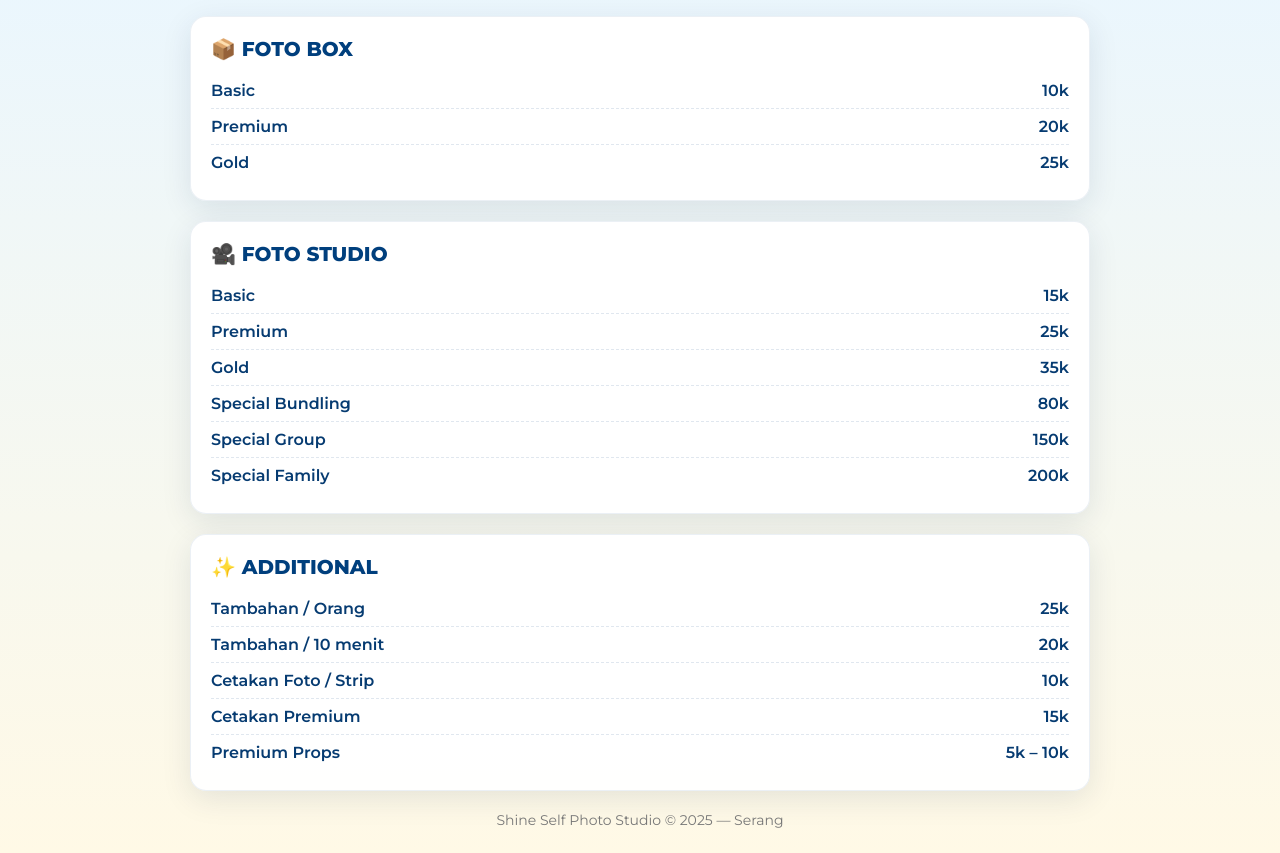
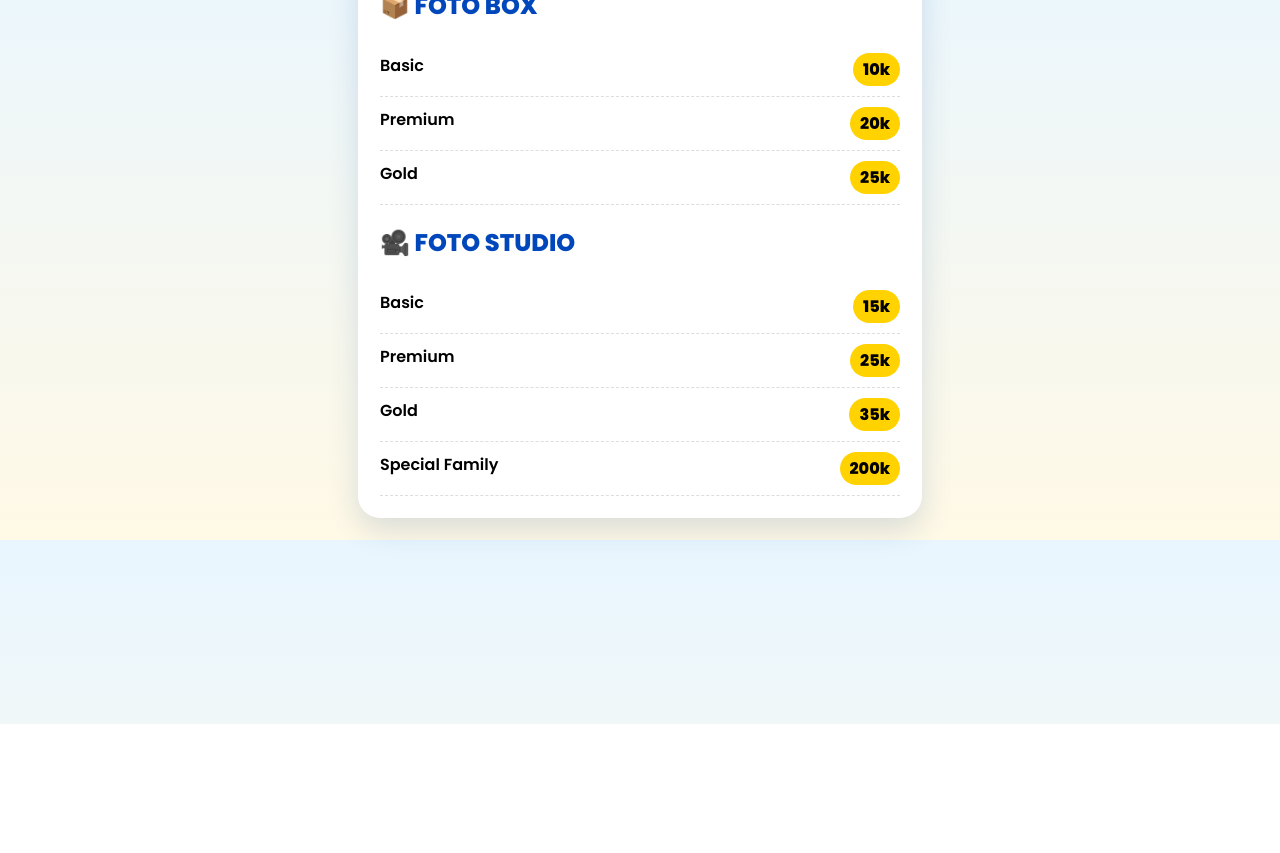
Before and after one commit to shinestudiosrg-lgtm/Shine-Studio, a plain HTML site: page pricelist.html in a window 1280 px wide. Shown: the part 76-929 px from the top of the page. After the commit the page ends 800 px from the top, so only its background shows below. Drawn offline with Linux system fonts and the light colour scheme.

Commit message:
Refactor HTML structure and styles for price list

```diff
--- a/pricelist.html
+++ b/pricelist.html
@@ -1,143 +1,54 @@
 <!DOCTYPE html>
 <html lang="id">
 <head>
-<meta charset="utf-8">
-<meta name="viewport" content="width=device-width, initial-scale=1">
-<title>Price List — Shine Self Photo Studio</title>
-
-<link href="https://fonts.googleapis.com/css2?family=Montserrat:wght@400;600;700;800&display=swap" rel="stylesheet">
+<meta charset="UTF-8">
+<meta name="viewport" content="width=device-width,initial-scale=1">
+<title>Price List — Shine Studio</title>
+<link href="https://fonts.googleapis.com/css2?family=Poppins:wght@600;800&display=swap" rel="stylesheet">
 
 <style>
-:root{
-  --blue-900:#003f7d;
-  --blue-700:#0056a6;
-  --yellow:#ffd000;
-  --card-bg:rgba(255,255,255,0.96);
-  --accent:#063b71;
-}
-
 body{
   margin:0;
-  padding:24px;
-  font-family:'Montserrat',system-ui;
-  background:linear-gradient(180deg,#e9f6ff 0%,#fff9e6 100%);
-  color:var(--accent);
+  font-family:Poppins,sans-serif;
+  background:linear-gradient(180deg,#e9f6ff,#fff9e6);
+  padding:22px;
 }
-
-/* Header */
-header{
-  max-width:900px;
-  margin:0 auto 20px;
-  display:flex;
-  align-items:center;
-  gap:16px;
+.card{
+  max-width:520px;
+  margin:auto;
+  background:white;
+  border-radius:22px;
+  padding:22px;
+  box-shadow:0 12px 30px rgba(0,63,125,.15);
 }
-.brand{
-  background:linear-gradient(90deg,#003f7d,#0056a6);
-  color:white;
-  padding:12px 18px;
-  border-radius:12px;
-  font-weight:800;
-  font-size:20px;
-}
-.subtitle{
-  font-size:18px;
-  font-weight:700;
-  color:var(--blue-700);
-}
-
-/* Container */
-.container{
-  max-width:900px;
-  margin:0 auto;
-}
-
-/* Card */
-.card{
-  background:var(--card-bg);
-  border-radius:16px;
-  padding:20px;
-  box-shadow:0 8px 30px rgba(7,41,82,0.1);
-  border:1px solid rgba(0,63,125,0.08);
-  margin-bottom:20px;
-}
-
-/* Title */
-.section-title{
-  font-size:20px;
-  font-weight:800;
-  color:var(--blue-900);
-  margin-bottom:12px;
-}
-
-/* List */
-.price-row{
+h2{color:#0047BB}
+.row{
   display:flex;
   justify-content:space-between;
-  padding:8px 0;
-  font-size:16px;
-  font-weight:600;
-  border-bottom:1px dashed rgba(0,63,125,0.12);
+  padding:10px 0;
+  border-bottom:1px dashed #ddd;
 }
-.price-row:last-child{
-  border-bottom:none;
-}
-
-/* Footer */
-.footer{
-  text-align:center;
-  margin-top:20px;
-  color:#777;
-  font-size:14px;
+.badge{
+  background:#FFD200;
+  padding:4px 10px;
+  border-radius:999px;
+  font-weight:800;
 }
 </style>
 </head>
+
 <body>
+<div class="card">
+<h2>📦 FOTO BOX</h2>
+<div class="row"><span>Basic</span><span class="badge">10k</span></div>
+<div class="row"><span>Premium</span><span class="badge">20k</span></div>
+<div class="row"><span>Gold</span><span class="badge">25k</span></div>
 
-<header>
-  <div class="brand">Shine</div>
-  <div class="subtitle">Self Photo Studio — Price List</div>
-</header>
-
-<div class="container">
-
-  <!-- FOTO BOX -->
-  <div class="card">
-    <div class="section-title">📦 FOTO BOX</div>
-
-    <div class="price-row"><span>Basic</span><span>10k</span></div>
-    <div class="price-row"><span>Premium</span><span>20k</span></div>
-    <div class="price-row"><span>Gold</span><span>25k</span></div>
-  </div>
-
-  <!-- FOTO STUDIO -->
-  <div class="card">
-    <div class="section-title">🎥 FOTO STUDIO</div>
-
-    <div class="price-row"><span>Basic</span><span>15k</span></div>
-    <div class="price-row"><span>Premium</span><span>25k</span></div>
-    <div class="price-row"><span>Gold</span><span>35k</span></div>
-    <div class="price-row"><span>Special Bundling</span><span>80k</span></div>
-    <div class="price-row"><span>Special Group</span><span>150k</span></div>
-    <div class="price-row"><span>Special Family</span><span>200k</span></div>
-  </div>
-
-  <!-- ADDITIONAL -->
-  <div class="card">
-    <div class="section-title">✨ ADDITIONAL</div>
-
-    <div class="price-row"><span>Tambahan / Orang</span><span>25k</span></div>
-    <div class="price-row"><span>Tambahan / 10 menit</span><span>20k</span></div>
-    <div class="price-row"><span>Cetakan Foto / Strip</span><span>10k</span></div>
-    <div class="price-row"><span>Cetakan Premium</span><span>15k</span></div>
-    <div class="price-row"><span>Premium Props</span><span>5k – 10k</span></div>
-  </div>
-
-  <div class="footer">
-    Shine Self Photo Studio © 2025 — Serang
-  </div>
-
+<h2>🎥 FOTO STUDIO</h2>
+<div class="row"><span>Basic</span><span class="badge">15k</span></div>
+<div class="row"><span>Premium</span><span class="badge">25k</span></div>
+<div class="row"><span>Gold</span><span class="badge">35k</span></div>
+<div class="row"><span>Special Family</span><span class="badge">200k</span></div>
 </div>
-
 </body>
 </html>
```
